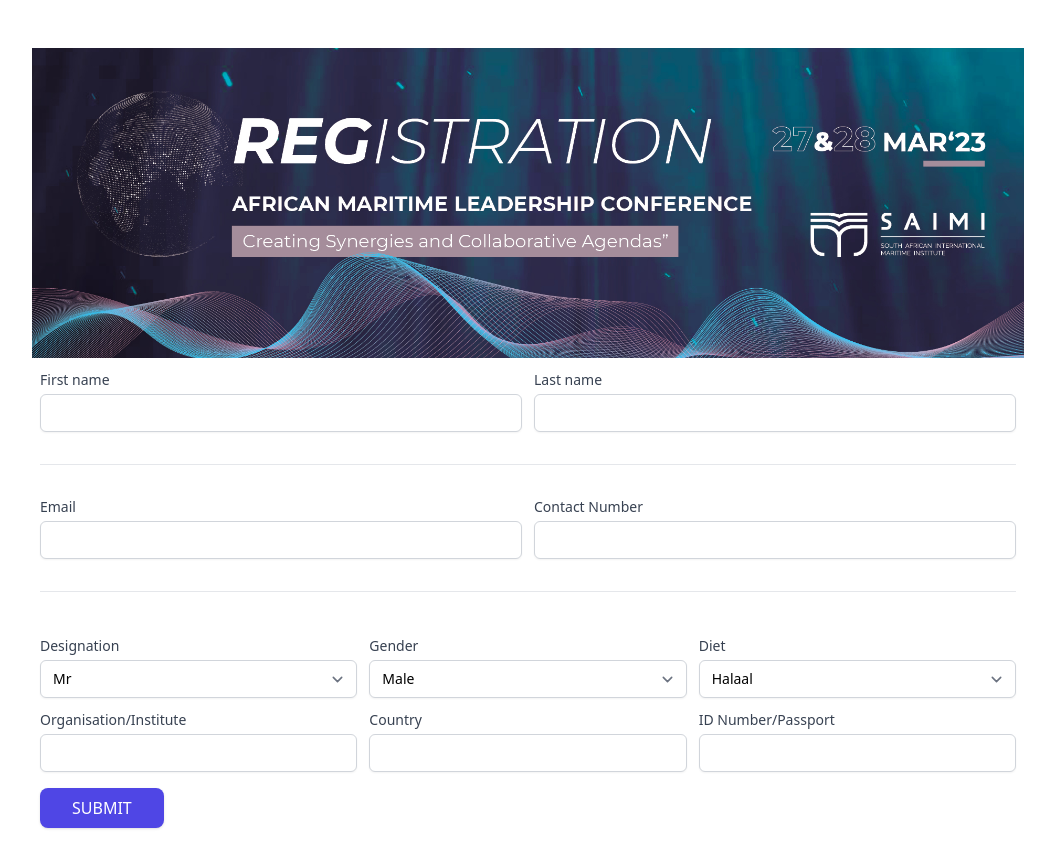
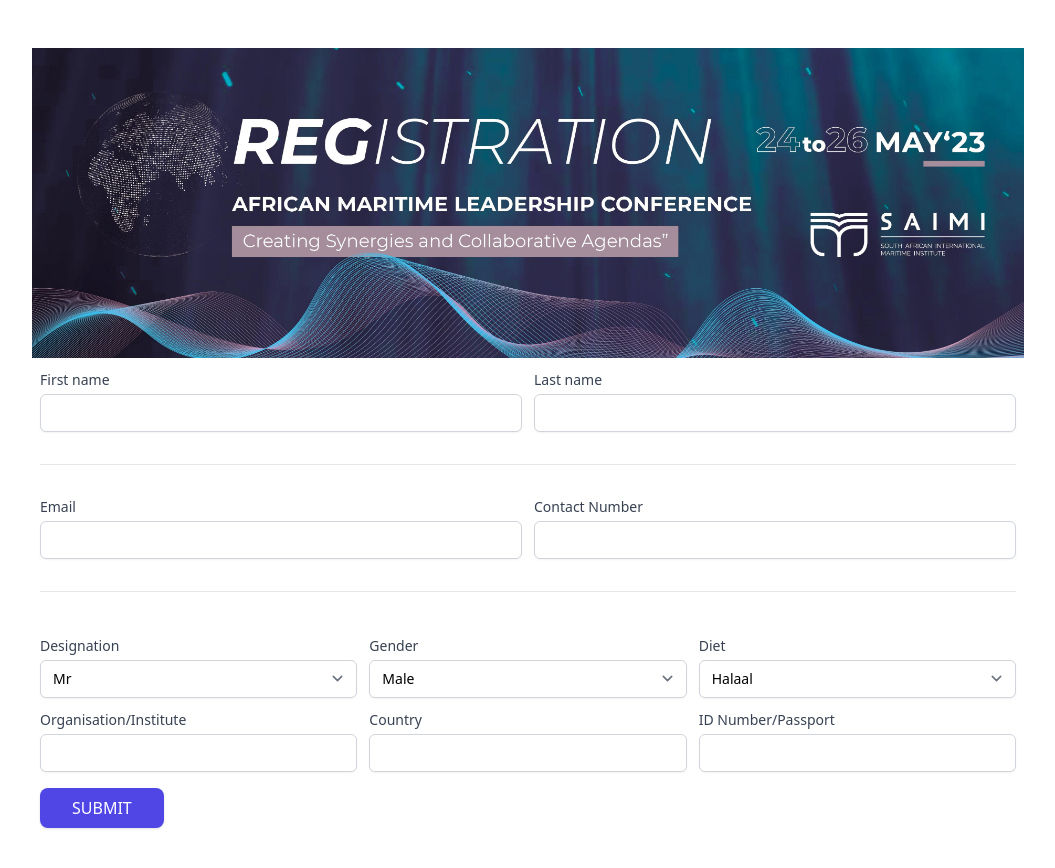
Before and after one commit to PhilaniNcube/maritime-leadership, a Next.js app: page / in a window 1280 px wide. Shown: the top 868 px of the page, without its empty margins (112-1167 px from the left). Built offline with nearby package versions, Linux system fonts and the light colour scheme.

Commit message:
update maritime

```diff
--- a/pages/index.tsx
+++ b/pages/index.tsx
@@ -72,7 +72,7 @@
     <>
       <main className="max-w-5xl mx-auto px-4 py-12">
         <Image
-          src="/images/banner_3.jpeg"
+          src="/images/maritime.jpeg"
           alt="Banner"
           className="w-full mx-auto object-cover"
           width={1890}
```
Also changed, not shown: public/images/maritime.jpeg (added).
